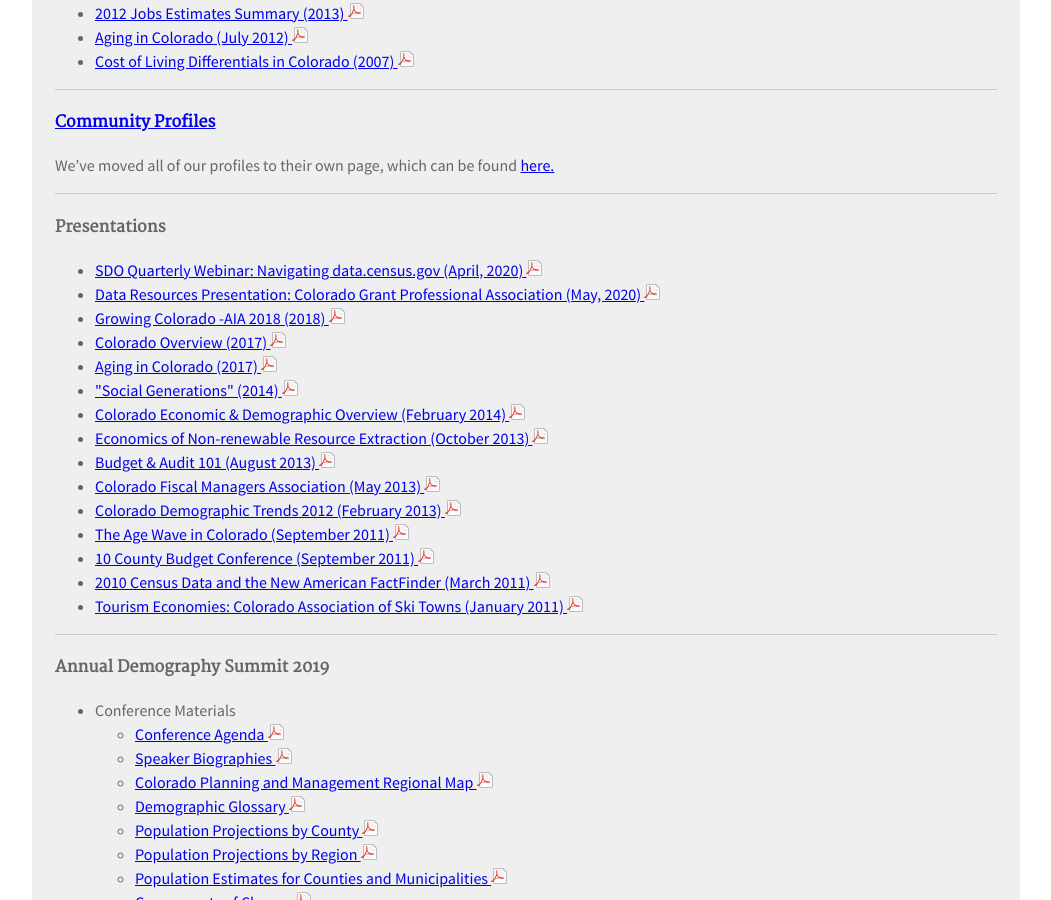
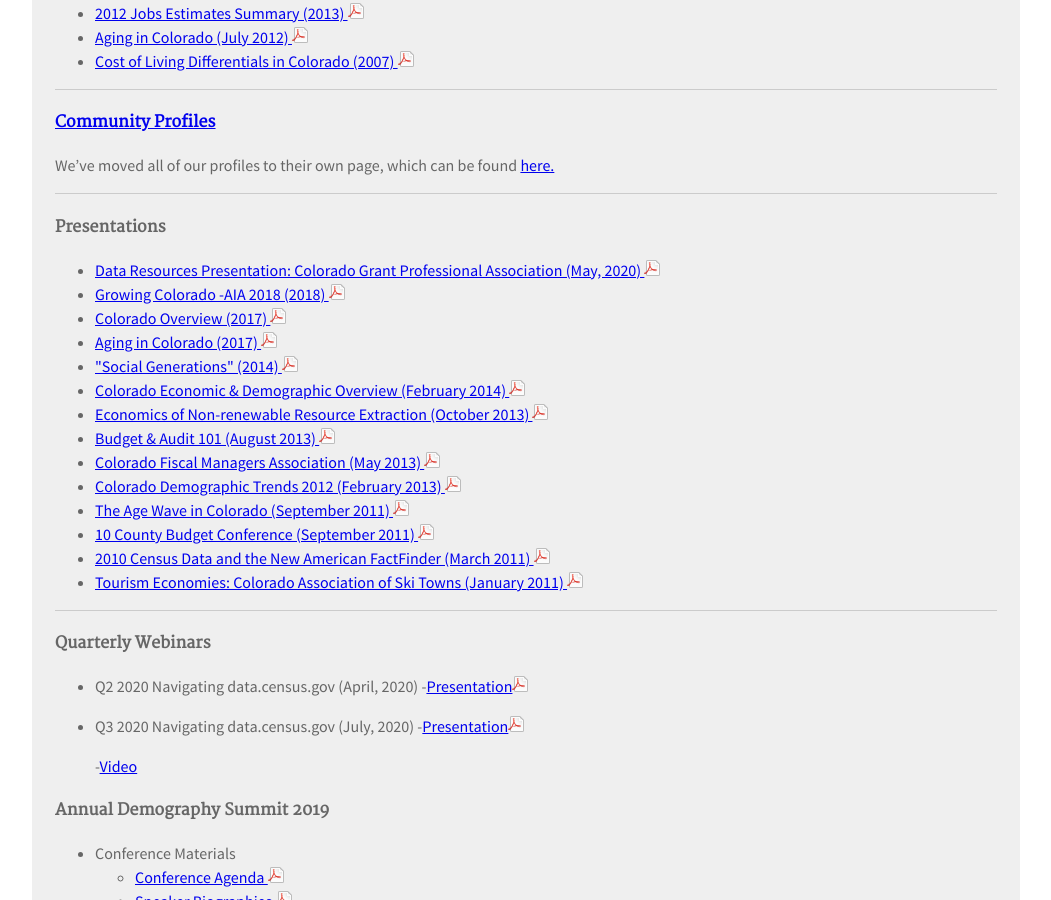
Before and after one commit to TBleess/Website_New, a Jekyll site: the page built from pages/9_Not_in_Menu/publications-and-presentations.md, in a window 1280 px wide and 900 px high, scrolled down 983 px. Shown: the whole window, without its empty margins (114-1165 px from the left). Built offline with Jekyll 4.4.1, drawn with Linux system fonts in a browser that asks for light colours.

Commit message:
Update publications-and-presentations.md

```diff
--- a/pages/9_Not_in_Menu/publications-and-presentations.md
+++ b/pages/9_Not_in_Menu/publications-and-presentations.md
@@ -18,7 +18,7 @@
 
 [Infographics](/demography/infographics#infographics) \| [Publications & Reports](#publications-and-reports) \| [Community Profiles](#community-profiles) \| [Presentations](#presentations) \| [Thematic Maps](/gis/thematic-maps#thematic-maps) \| [GIS Data](/gis/gis-data#gis-data)
 
-[2019 Annual Demography Summit](#annual-demography-summit-2019) \|[Past Conferences](#past-conferences)\| [Press Releases](#press-releases) \| [Archived Publications and Presentations](/demography/archived-publications-and-presentations#archived-publications-and-presentations)
+\|[Quarterly Webinars](#quarterly-webinars)\|[2019 Annual Demography Summit](#annual-demography-summit-2019) \|[Past Conferences](#past-conferences)\| [Press Releases](#press-releases) \| [Archived Publications and Presentations](/demography/archived-publications-and-presentations#archived-publications-and-presentations)
 
 </div>
 
@@ -56,7 +56,6 @@
 
 #### Presentations
 
-- [SDO Quarterly Webinar: Navigating data.census.gov (April, 2020) ![pdf](/images/page_white_acrobat.png 'download pdf file')](https://drive.google.com/uc?export=download&id=1e5xNp_iA5vb7kNo0y1mAaZvtgbyYBplZ)
 - [Data Resources Presentation: Colorado Grant Professional Association (May, 2020) ![pdf](/images/page_white_acrobat.png 'download pdf file')](https://drive.google.com/uc?export=download&id=1GpEa7vnYqidfInusIUOmLaImy2WzJZAp)
 - [Growing Colorado -AIA 2018 (2018) ![pdf](/images/page_white_acrobat.png 'download pdf file')](https://drive.google.com/uc?export=download&id=1o9KoOYWB0LcqknYnCLTfk6XotZjHwAea)
 - [Colorado Overview (2017) ![pdf](/images/page_white_acrobat.png 'download pdf file')](https://drive.google.com/uc?export=download&id=0B9kZxy54UDqMZDFWVEpvb2dWSHM)
@@ -73,6 +72,15 @@
 - [Tourism Economies: Colorado Association of Ski Towns (January 2011) ![pdf](/images/page_white_acrobat.png 'download pdf file')](https://drive.google.com/uc?export=download&id=0B2oqdPZKJqK7bHZRV3ZYZUhTcVE)
 
 - - -
+#### Quarterly Webinars
+
+- Q2 2020 Navigating data.census.gov (April, 2020)
+   -[Presentation![pdf](/images/page_white_acrobat.png 'download pdf file')](https://drive.google.com/uc?export=download&id=1e5xNp_iA5vb7kNo0y1mAaZvtgbyYBplZ)
+- Q3 2020 Navigating data.census.gov (July, 2020)
+   -[Presentation![pdf](/images/page_white_acrobat.png 'download pdf file')](https://drive.google.com/uc?export=download&id=15bs1ZL3VVQc_W48I5yjGXrSXYdhwm2oS)
+
+   -[Video](https://youtu.be/WWNJneZXLCQ)
+
 
 #### Annual Demography Summit 2019
 
```
